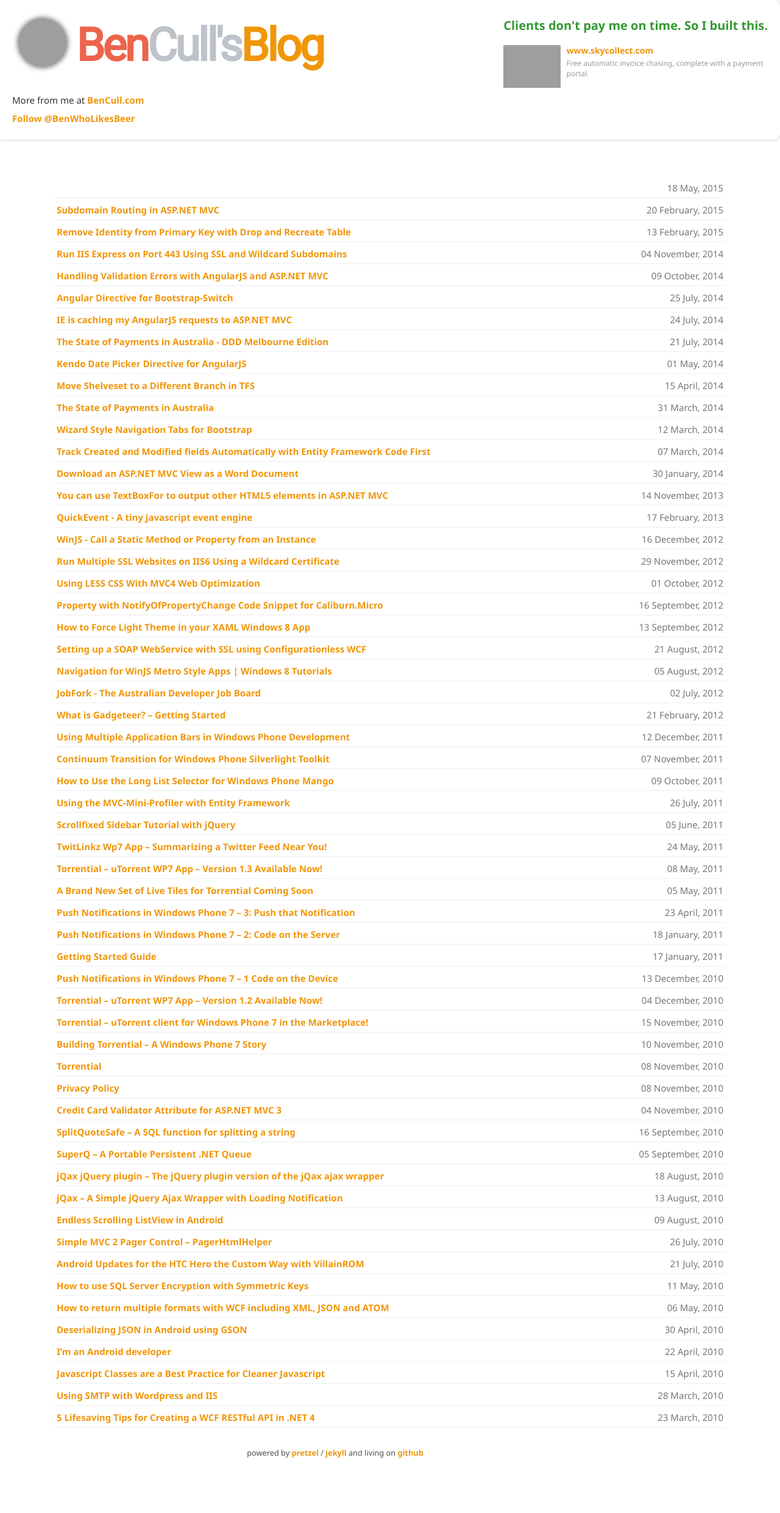
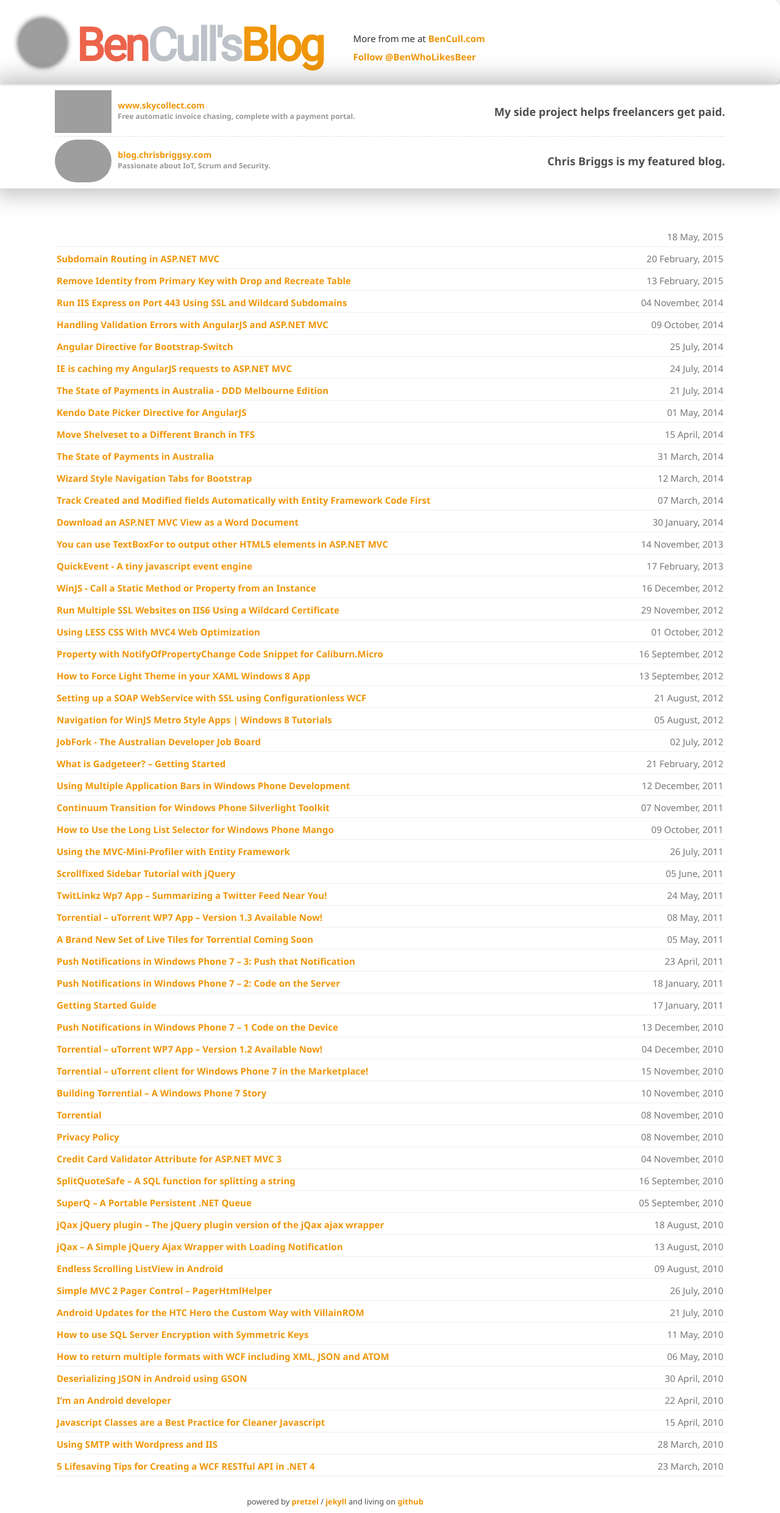
Before and after one commit to bjcull/bjcull.github.com, a Jekyll site: the page built from index.md, in a window 1280 px wide. Shown: the whole page at 61% size. Built offline with Jekyll 4.4.1, drawn with Linux system fonts in a browser that asks for light colours; nearby versions of some CDN libraries; comment, search, counter and statistics services are not loaded; before the commit the page ends 2401 px from its top, so only the background shows below that; grey boxes are pictures that could not be loaded.

Commit message:
Updated layout and added featured blog

```diff
--- a/_layouts/layout.html
+++ b/_layouts/layout.html
@@ -75,16 +75,7 @@
 			                <span class="m1 big">Ben</span><span class="m2 big">Cull's</span><span class="m3 big">Blog</span>
 			            </a>
 			        </div>
-			        <div class="jobfork">
-			            <h3>Clients don't pay me on time. So I built this.</h3>
-			            <a href="http://www.skycollect.com/?utm_source=benjiime&utm_medium=sidebar&utm_campaign=blogs" target="_blank">
-			                <img src="http://i.imgur.com/PVBI8I2.png" />
-			                <h4>www.skycollect.com</h4>
-			            </a>
-			            <p>
-			                Free automatic invoice chasing, complete with a payment portal.
-			            </p>
-			        </div>
+			        <div class="pull-left more-header">
 			            <div class="about">
 			                More from me at <strong><a title="BenCull.com" rel="author" href="https://bencull.com" alt="Ben Cull">BenCull.com</a></strong>
 			            </div>
@@ -95,19 +86,17 @@
 			                   data-lang="en">
 			                    Follow @BenWhoLikesBeer
 			                </a>
-    <!--					<li> <a href='/about.html'>About</a> </li>
-					    <li id="twitter-text"><a href="http://twitter.com/benjii22" >@benjii22</a></li>
+			                <!-- <li> <a href='/about.html'>About</a> </li>
+			                <li id="twitter-text"><a href="http://twitter.com/benjii22">@benjii22</a></li>
 			                <li> <a href='https://github.com/bjcull'>GitHub</a></li>
 			                <li>
 			                    <a href="http://feeds.feedburner.com/benjii22">
-							    <img src='/wp-content/uploads/2011/04/feed-icon.png' />
+			                        <img src='/wp-content/uploads/2011/04/feed-icon.png'/>
 			                        Subscribe
 			                    </a>
 			                </li>-->
 			            </div>
-
-
-
+			        </div>
 			    </aside>
 		    </div>
         </div>
@@ -120,6 +109,37 @@
 	</div>
 
 <div id="primary">
+    <div class="product-update">
+        <div class="product-content">
+            <div class="update-content">
+                <h4>My side project helps freelancers get paid.</h4>
+            </div>
+            <div class="link-content">
+                <a href="http://www.skycollect.com/?utm_source=benjiime&utm_medium=sidebar&utm_campaign=blogs" target="_blank">
+                    <img src="http://i.imgur.com/PVBI8I2.png"/>
+                    <h4>www.skycollect.com</h4>
+                    <p>
+                        Free automatic invoice chasing, complete with a payment portal.
+                    </p>
+                </a>
+            </div>
+        </div>
+
+        <div class="product-content">
+            <div class="update-content">
+                <h4>Chris Briggs is my featured blog.</h4>
+            </div>
+            <div class="link-content">
+                <a href="http://blog.chrisbriggsy.com/?utm_source=benjiime&utm_medium=sidebar&utm_campaign=blogs" target="_blank">
+                    <img src="http://blog.chrisbriggsy.com/images/bio-photo-T1.png" class="round" />
+                    <h4>blog.chrisbriggsy.com</h4>
+                    <p>
+                        Passionate about IoT, Scrum and Security.
+                    </p>
+                </a>
+            </div>
+        </div>
+    </div>
     <div id="content">
         {{ content }}
     </div>
--- a/css/style.css
+++ b/css/style.css
@@ -264,6 +264,7 @@ header h1  a:hover {
 {
 	margin:63px auto 0;
 	max-width:1100px;
+    padding:0 20px;
 }
 
 #archive
@@ -307,7 +308,6 @@ footer {
 /* CUSTOM YO */
 #primary
 {
-	margin-top:10px;
     position:relative;
 }
 
@@ -619,42 +619,91 @@ footer {
 	text-decoration:underline;
 }
 
-.jobfork
-{
-	padding:10px 0;
-    float:right;
+.more-header {
+    margin-top:23px;
 }
 
-.jobfork h4
+    .more-header .about {
+        display:inline-block;
+    }
+
+.product-update
+{
+    overflow:hidden;
+    clear:both;
+    box-shadow: 0px 0px 35px 10px rgba(0, 0, 0, 0.25);
+    padding:5px 20px;
+}
+
+    .product-update .product-content {
+	    margin:0 auto 0;
+	    max-width:1100px;
+        border-bottom:1px dashed #ddd;
+        overflow:hidden;
+        padding:5px 0;
+    }
+    .product-update .product-content:last-child {
+        border-bottom:0;
+    }
+
+    .product-update .link-content {
+        overflow:hidden;
+        float:left;
+        min-width:500px;
+    }
+
+    .product-update .update-content {
+        overflow:hidden;
+        float:right;
+    }
+
+    .product-update .update-content h4 {
+        line-height:70px;
+    }
+
+.product-update h4
 {
 	padding:0 !important;
     margin:0;
 }
 
-.jobfork a h4
+.product-update a h4
 {
 	font-size:14px;
 	text-transform:none;
+    margin-top:16px;
 	/*color: #AC170E;*/
 }
 
-    .jobfork a img {
+    .product-update a img {
         height:70px;
         float:left;
         margin-right: 10px;
     }
+    .product-update a img.round {
+        border-radius:35px;
+    }
 
-.jobfork h4 a:hover
+    .product-update a p {
+        font-size: 12px !important;
+        color:#999;
+    }
+
+.product-update h4 a:hover
 {
 	color: #FE2215;
 	text-decoration: underline;
 }
 
-.jobfork p
-{
-	font-size:12px !important;
-}
 
 .gist .line-numbers {
     line-height:normal;
 }
+
+
+@media screen and (max-width: 800px)
+{
+    .sweetas-logo {
+        font-size:2em;
+    }
+}
```
Lines whose indentation alone changed are shown as unchanged.
